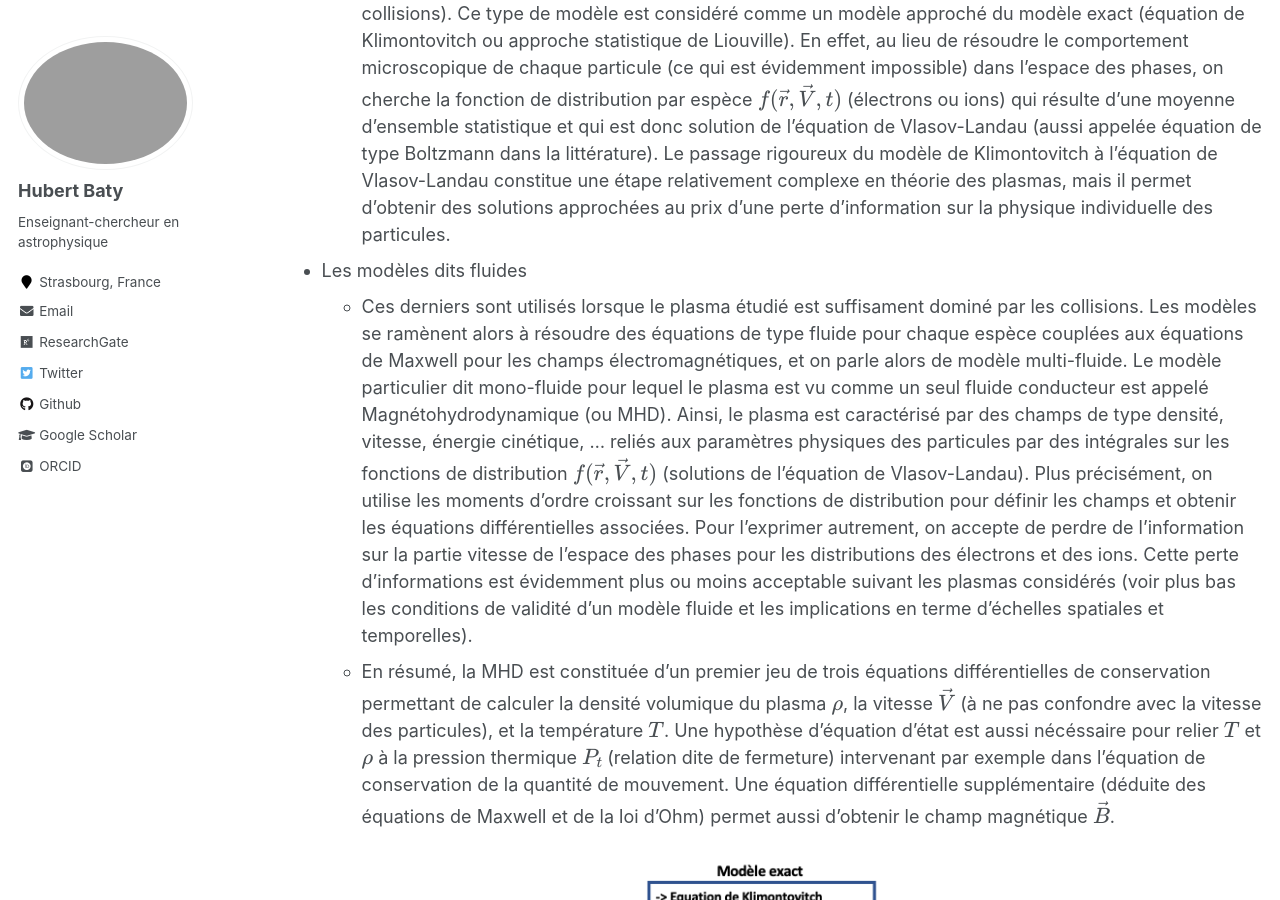
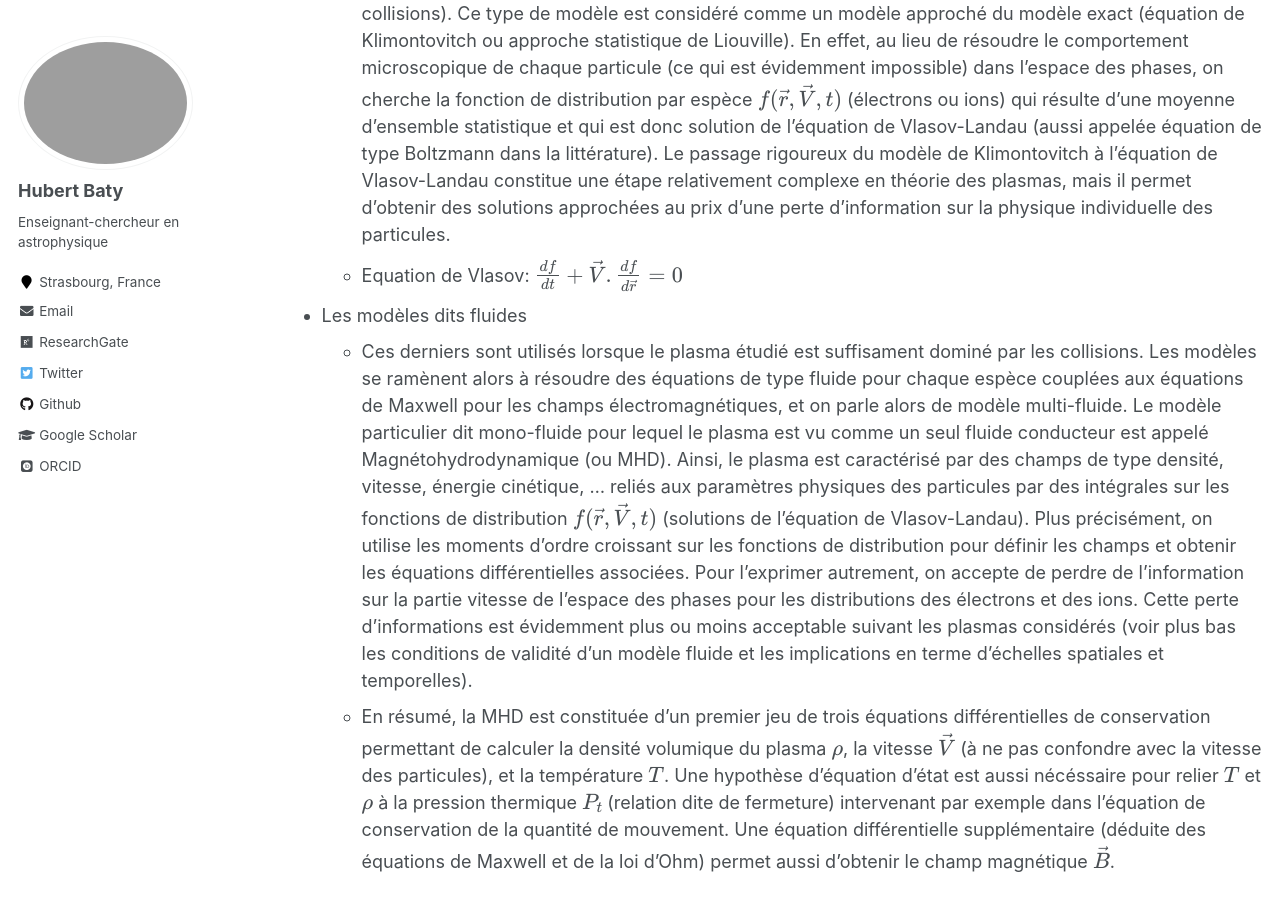
Before and after one commit to hubertbaty/hubertbaty.github.io, a Jekyll site: the page built from _pages/plasma.md, in a window 1280 px wide and 900 px high, scrolled down 3831 px. Built offline with Jekyll 4.4.1, drawn with Linux system fonts in a browser that asks for light colours; some web fonts are replaced; formulas are drawn with MathJax 3.

Commit message:
Update plasma.md

```diff
--- a/_pages/plasma.md
+++ b/_pages/plasma.md
@@ -57,6 +57,7 @@ Modèles de description des plasmas
 
 * Les modèles dits cinétiques
   * Ils sont utilisés lorsque le plasma étudié est dit non (ou peu) collisionnel, car les collisions sont peu fréquentes et donc influent peu le mouvement des particules (voir schéma ci-dessous). Il s'agit de résoudre une équation de type Vlasov (avec ou sans opérateur tenant compte d'un minimum de collisions). Ce type de modèle est considéré comme un modèle approché du modèle exact (équation de Klimontovitch ou approche statistique de Liouville). En effet, au lieu de résoudre le comportement microscopique de chaque particule (ce qui est évidemment impossible) dans l'espace des phases, on cherche la fonction de distribution par espèce $f (\vec r, \vec V, t)$ (électrons ou ions) qui résulte d'une moyenne d'ensemble statistique et qui est donc solution de l'équation de Vlasov-Landau (aussi appelée équation de type Boltzmann dans la littérature). Le passage rigoureux du modèle de Klimontovitch à l'équation de Vlasov-Landau constitue une étape relativement complexe en théorie des plasmas, mais il permet d'obtenir des solutions approchées au prix d'une perte d'information sur la physique individuelle des particules.
+  * Equation de Vlasov: $ \frac {df} {dt} + \vec V . \frac {df} {d \vec r} = 0$
 
 * Les modèles dits fluides
   * Ces derniers sont utilisés lorsque le plasma étudié est suffisament dominé par les collisions. Les modèles se ramènent alors à résoudre des équations de type fluide pour chaque espèce couplées aux équations de Maxwell pour les champs électromagnétiques, et on parle alors de modèle multi-fluide. Le modèle particulier dit mono-fluide pour lequel le plasma est vu comme un seul fluide conducteur est appelé Magnétohydrodynamique (ou MHD). Ainsi, le plasma est caractérisé par des champs de type densité, vitesse, énergie cinétique, ... reliés aux paramètres physiques des particules par des intégrales sur les fonctions de distribution $f (\vec r, \vec V, t)$ (solutions de l'équation de Vlasov-Landau). Plus précisément, on utilise les moments d'ordre croissant sur les fonctions de distribution pour définir les champs et obtenir les équations différentielles associées. Pour l'exprimer autrement, on accepte de perdre de l'information sur la partie vitesse de l'espace des phases pour les distributions des électrons et des ions. Cette perte d'informations est évidemment plus ou moins acceptable suivant les plasmas considérés (voir plus bas les conditions de validité d'un modèle fluide et les implications en terme d'échelles spatiales et temporelles).
```
